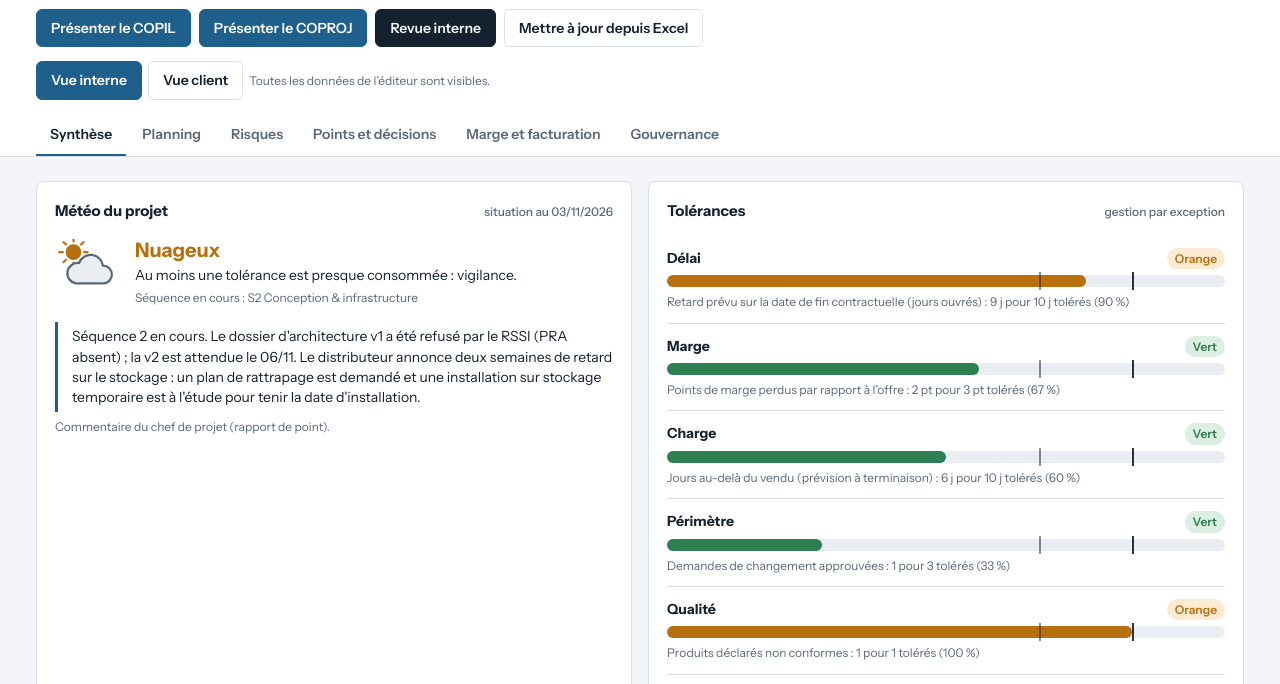
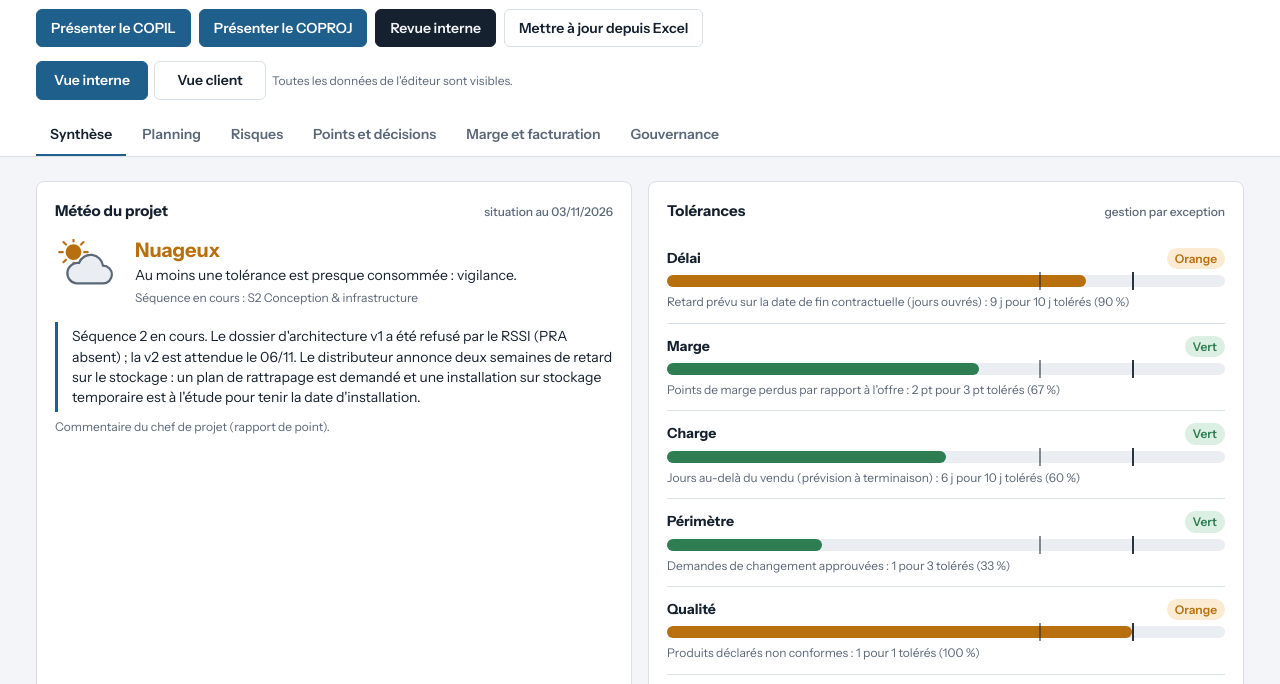
Before and after one commit to Flo128/cockpit-projet-pacs, a plain HTML site: page index.html in a window 1280 px wide. Shown: the part 91-775 px from the top of the page. Drawn offline with Linux system fonts and the light colour scheme.

Commit message:
Boutons fixes lors du passage vue interne / vue client
Co-Authored-By: Claude Opus 5.5 <noreply@anthropic.com>
Claude-Session: https://claude.ai/code/session_014FZ7FUFshXre64GnzvNXnz

```diff
--- a/index.html
+++ b/index.html
@@ -49,6 +49,8 @@ nav.tabs { display: flex; gap: 2px; overflow-x: auto; scrollbar-width: none; }
 nav.tabs a { padding: 10px 14px; color: var(--muted); text-decoration: none; font-weight: 600; border-bottom: 2px solid transparent; white-space: nowrap; }
 nav.tabs a[aria-current="page"] { color: var(--fg); border-bottom-color: var(--accent); }
 .audience { align-items: center; }
+.audience .note { min-width: 0; }
+.audience button { min-width: 112px; }
 .audience button[aria-pressed="true"] { background: var(--fg); color: var(--bg); border-color: var(--fg); }
 button.primary.internal { background: var(--fg); border-color: var(--fg); color: var(--bg); }
 main .wrap { padding-block: 24px 48px; display: grid; gap: 20px; }
@@ -737,7 +739,7 @@ if (typeof module !== "undefined") module.exports = { parseWorkbook: parseWorkbo
     var banner = b ? '<div class="banner' + (b.err ? " err" : "") + '" role="status"><span>' + esc(b.text) + '</span><span class="actions">' + (b.actions || []).map(function (a) { return '<button type="button" class="' + (a.primary ? "primary" : "") + '" data-banner="' + a.id + '">' + esc(a.label) + "</button>"; }).join("") + "</span></div>" : "";
     app.innerHTML = '<header class="top"><div class="wrap"><div class="brand"><div><div class="eyebrow">Pilotage PRINCE2 · ' + esc(m.meta.client.split("|")[0].trim()) + '</div><h1>' + esc(m.meta.projet) + '</h1><div class="sub">Situation au ' + fd(x.sit) + " · chef de projet " + esc(m.meta.chefDeProjet) + " · fin contractuelle " + fd(m.meta.finContrat) + (state.source === "local" ? ' · <strong>classeur importé (vue personnelle)</strong>' : "") + "</div></div>" +
       '<div class="actions"><button type="button" class="primary" data-present="copil">Présenter le COPIL</button><button type="button" class="primary" data-present="coproj">Présenter le COPROJ</button>' +
-      (x.client ? "" : '<button type="button" class="primary internal" data-present="interne">Revue interne</button>') + '<button type="button" data-import="1">Mettre à jour depuis Excel</button></div></div>' +
+      (locked ? "" : '<button type="button" class="primary internal" data-present="interne"' + (x.client ? ' style="visibility:hidden" tabindex="-1" aria-hidden="true"' : "") + '>Revue interne</button>') + '<button type="button" data-import="1">Mettre à jour depuis Excel</button></div></div>' +
       (locked ? "" : '<div class="filters audience" role="group" aria-label="Public"><button type="button" data-aud="interne" aria-pressed="' + (aud === "interne") + '">Vue interne</button><button type="button" data-aud="client" aria-pressed="' + (aud === "client") + '">Vue client</button>' +
         '<span class="note" style="align-self:center">' + (aud === "client" ? "Marge, coûts, charge et éléments internes masqués." : "Toutes les données de l'éditeur sont visibles.") + "</span></div>") +
       '<nav class="tabs" aria-label="Vues">' + nav + "</nav></div></header><main><div class=\"wrap\">" + banner + body + '<p class="note">' + (locked ? "Édition client : les données internes à l'éditeur ne figurent pas dans cette version. " : x.client ? "Vue client : affichage seulement, les données internes restent présentes dans la page. Pour transmettre au client, utilisez l'édition client. " : "") + 'Données issues du classeur « Pilotage PRINCE2 PACS, version éditeur ». Projet fictif présenté à titre d\'exemple.</p></div></main>' +
```
Also changed, not shown: client/index.html (+3 -1 lines).
